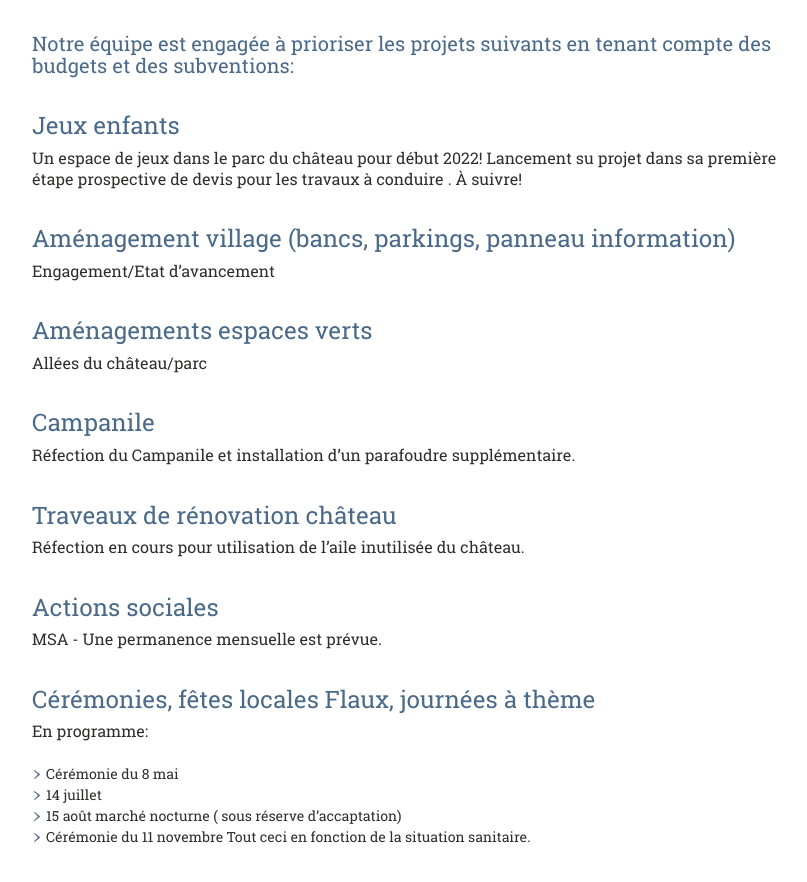
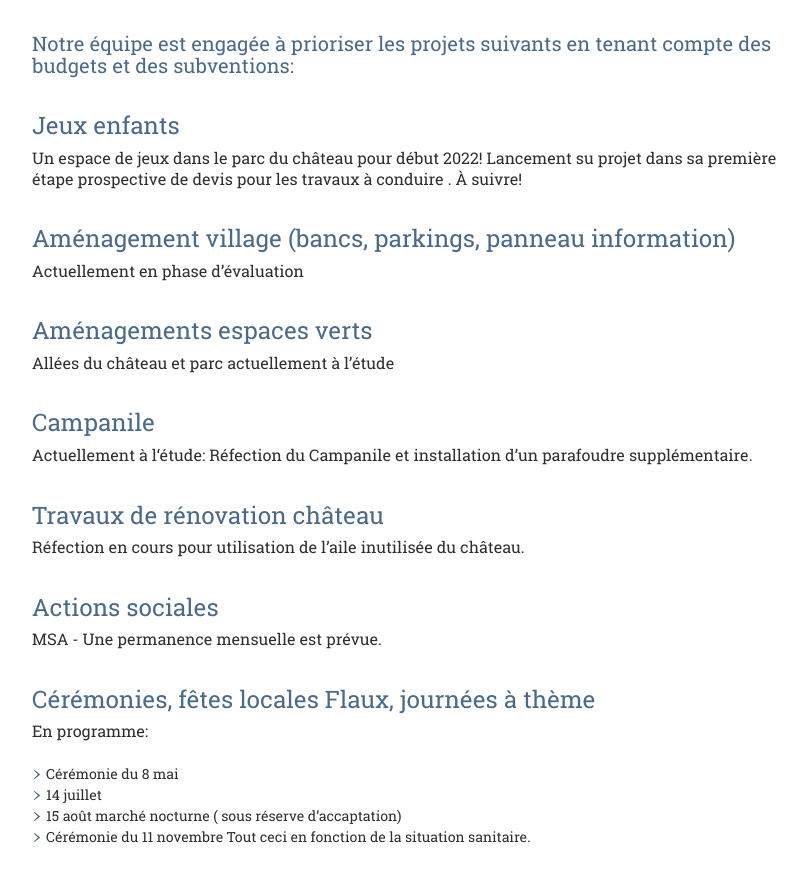
Before and after one commit to Flaux-Village/flaux-village.github.io, a Jekyll site: the page built from projetfuture.md, in a window 1280 px wide and 900 px high, scrolled down 584 px. Shown: the top 882 px of the window, without its empty margins (58-865 px from the left). Built offline with Jekyll 4.4.1, drawn with Linux system fonts in a browser that asks for light colours; our own code applies the rules of GitHub Pages for plain Markdown files.

Commit message:
Update projetfuture.md

```diff
--- a/projetfuture.md
+++ b/projetfuture.md
@@ -29,15 +29,15 @@ menu_secondaire:
 Un  espace  de jeux dans le parc du château pour début 2022!  Lancement su projet dans sa première étape prospective de devis pour les travaux à conduire . À suivre!
 
 # Aménagement village (bancs, parkings, panneau information)
-Engagement/Etat d'avancement
+Actuellement en phase d’évaluation
 
 # Aménagements espaces verts
-Allées du château/parc
+Allées du château et parc actuellement à l’étude
 
 # Campanile
-Réfection du Campanile et installation d'un parafoudre supplémentaire.
+Actuellement à l‘étude: Réfection du Campanile et installation d’un parafoudre supplémentaire.
 
-# Traveaux de rénovation château
+# Travaux de rénovation château
 Réfection en cours pour utilisation de l'aile inutilisée du château.
 
 # Actions sociales
```
